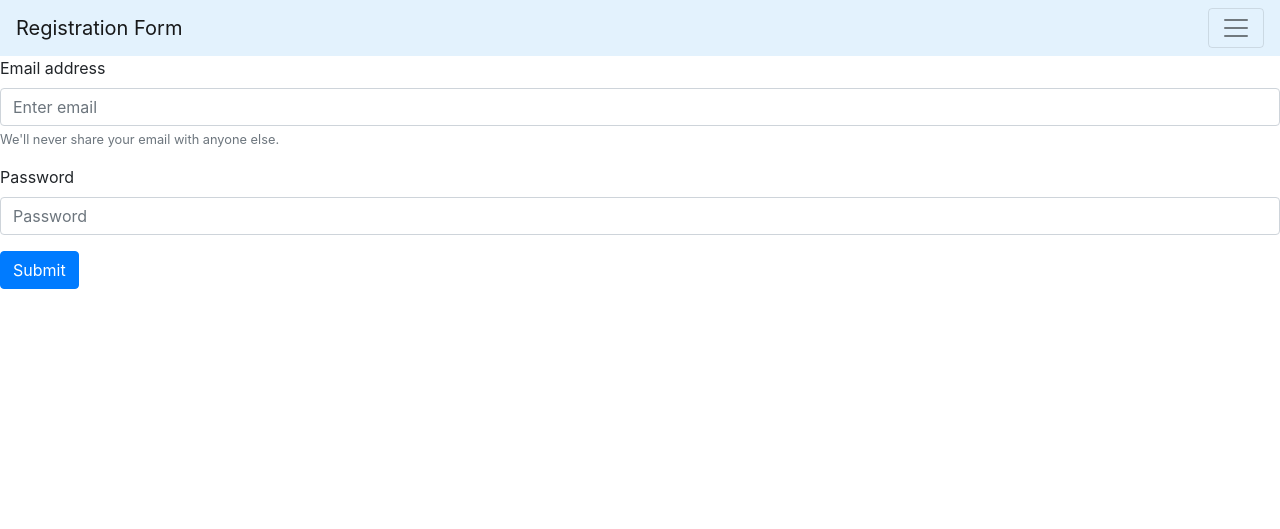
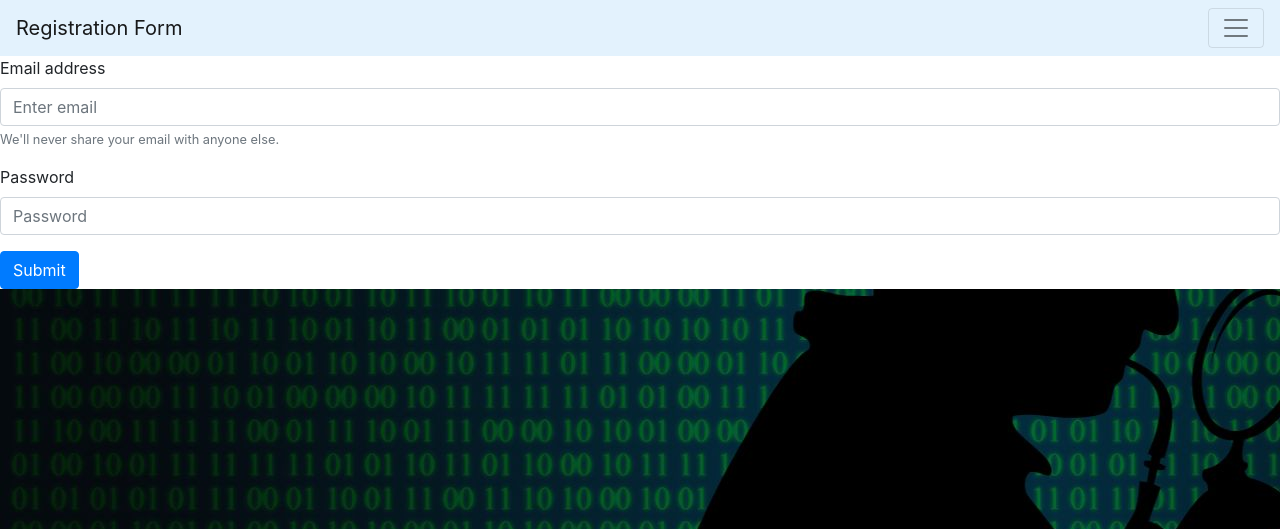
Before and after one commit to CastilloAnthony/CS-4800_Project_Sherlock, a Flask app: template templates/auth/login.html in a window 1280 px wide. Shown: the top 529 px of the page. Run offline with Flask 3, Linux system fonts and the light colour scheme; the template is opened without the code that fills it, so the values that code supplies are empty; some libraries are stand-ins or nearby versions.

Commit message:
Compromise to allow login to have background

```diff
--- a/templates/auth.html
+++ b/templates/auth.html
@@ -7,7 +7,12 @@
   <title>{% block title %}{%endblock %}</title>
 
   <link rel="stylesheet" href="https://stackpath.bootstrapcdn.com/bootstrap/4.5.0/css/bootstrap.min.css" integrity="sha384-9aIt2nRpC12Uk9gS9baDl411NQApFmC26EwAOH8WgZl5MYYxFfc+NcPb1dKGj7Sk" crossorigin="anonymous">
-
+  <style>
+    html{
+      background-image: url('/static/images/sherlock.jpg');
+      background-repeat: no-repeat;
+    }
+  </style>
 </head>
 <body>
 
```
